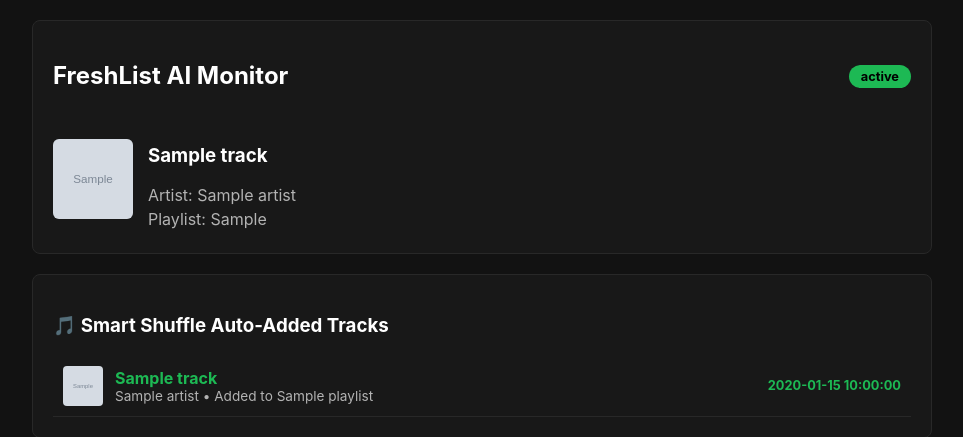
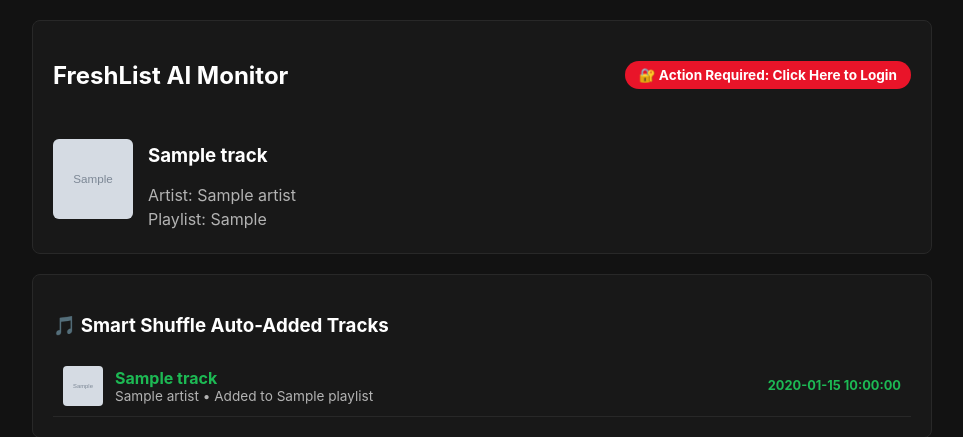
Before and after one commit to pbsskowshik1/FreshList-AI, a FastAPI app: template templates/index.html in a window 1280 px wide. Shown: the top 437 px of the page, without its empty margins (158-1121 px from the left). Run offline with FastAPI, Linux system fonts and the light colour scheme; the template is opened without the code that fills it: most values are stand-ins (such as "Sample title", 1, 10 or a date in 2020); grey boxes marked "Sample" are stand-in pictures.

Commit message:
Update index.html

```diff
--- a/templates/index.html
+++ b/templates/index.html
@@ -9,14 +9,19 @@
         .container { max-width: 900px; margin: 0 auto; }
         .card { background-color: #181818; border-radius: 8px; padding: 20px; margin-bottom: 20px; border: 1px solid #282828; }
         .header { display: flex; align-items: center; justify-content: space-between; }
-        .status-badge { background-color: #1DB954; color: black; padding: 4px 12px; border-radius: 12px; font-weight: bold; font-size: 0.8em; }
-        .smart-badge { background-color: #535353; color: #1DB954; padding: 4px 12px; border-radius: 12px; font-weight: bold; font-size: 0.8em; margin-left: 8px; }
+
+        /* Badges & Buttons */
+        .status-badge { background-color: #1DB954; color: black; padding: 6px 14px; border-radius: 20px; font-weight: bold; font-size: 0.85em; text-decoration: none; display: inline-block; }
+        .login-btn { background-color: #e91429; color: white; padding: 6px 14px; border-radius: 20px; font-weight: bold; font-size: 0.85em; text-decoration: none; display: inline-block; transition: 0.2s; }
+        .login-btn:hover { background-color: #f12c3f; text-decoration: none; }
+        .smart-badge { background-color: #333333; color: #1DB954; padding: 6px 14px; border-radius: 20px; font-weight: bold; font-size: 0.85em; margin-left: 8px; border: 1px solid #1DB954; }
+
         .track-info { display: flex; align-items: center; gap: 15px; margin-top: 15px; }
         .album-art { width: 80px; height: 80px; border-radius: 6px; object-fit: cover; background-color: #282828; }
         .history-item { display: flex; align-items: center; justify-content: space-between; padding: 10px; border-bottom: 1px solid #282828; }
         .history-item img { width: 40px; height: 40px; border-radius: 4px; }
         a { color: #1DB954; text-decoration: none; }
-        a:hover { text-underline-offset: 3px; text-decoration: underline; }
+        a:hover { text-decoration: underline; }
     </style>
 </head>
 <body>
@@ -25,9 +30,14 @@
             <div class="header">
                 <h2>FreshList AI Monitor</h2>
                 <div>
-                    <span class="status-badge">{{ state.status }}</span>
+                    {% if not state.is_authenticated %}
+                        <a href="/login" class="login-btn">🔐 Action Required: Click Here to Login</a>
+                    {% else %}
+                        <span class="status-badge">{{ state.status }}</span>
+                    {% endif %}
+
                     {% if state.is_smart_shuffle %}
-                        <span class="smart-badge">Smart Shuffle Active</span>
+                        <span class="smart-badge">✨ Smart Shuffle Active</span>
                     {% endif %}
                 </div>
             </div>
```
